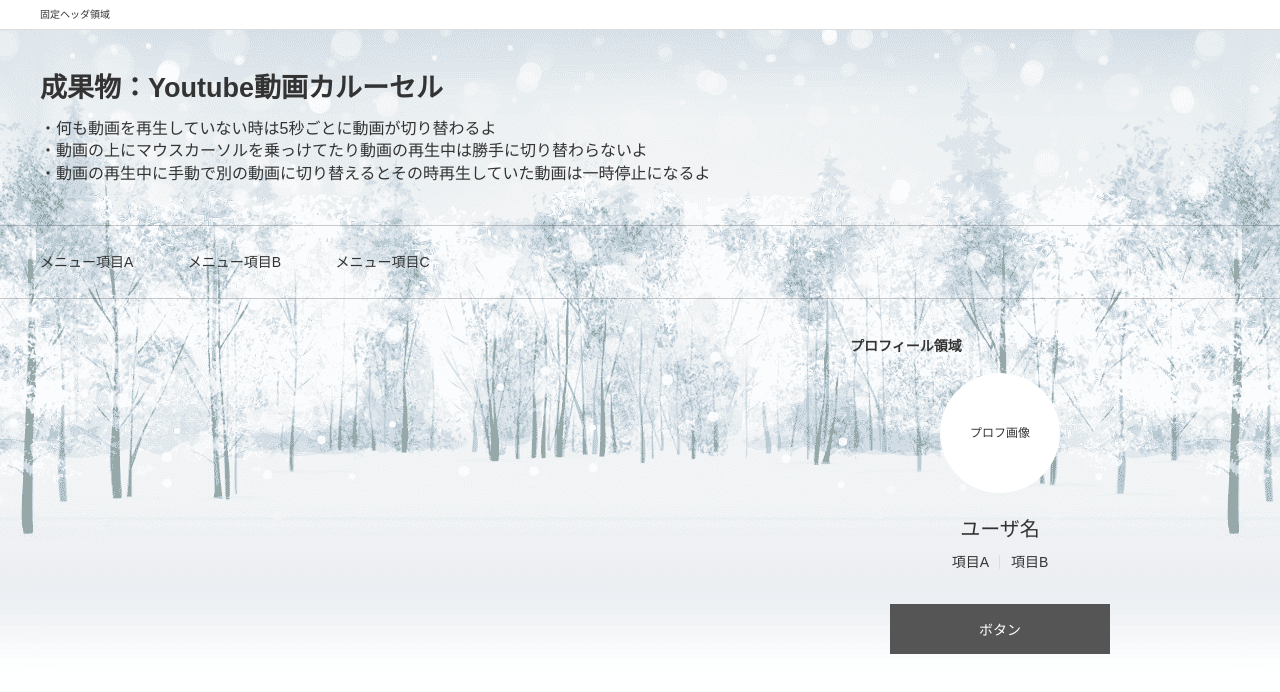
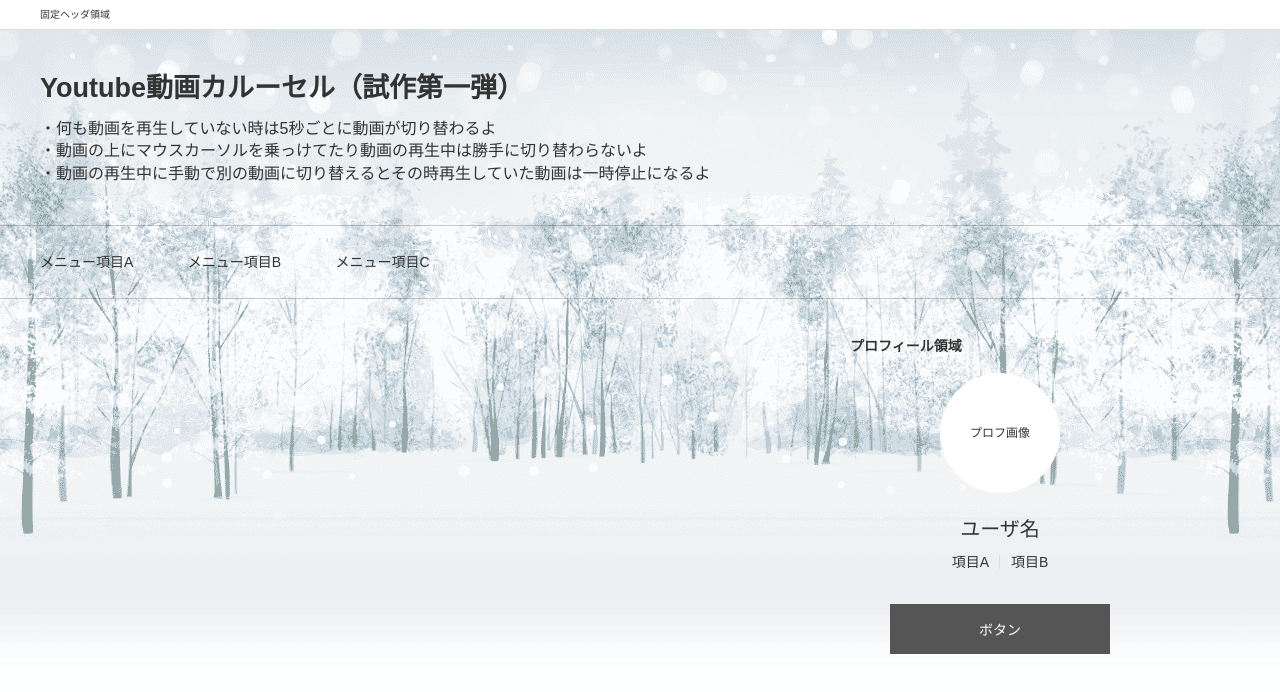
Before and after one commit to yousei-kei-danshi/yousei-kei-danshi.github.io, a plain HTML site: page contents/yt-video-carousel/index.html in a window 1280 px wide. Drawn offline with nearby package versions, Linux system fonts and the light colour scheme.

Commit message:
Change title and header.
protptype => 1st experimental prototype

```diff
--- a/contents/yt-video-carousel/index.html
+++ b/contents/yt-video-carousel/index.html
@@ -1,6 +1,6 @@
 <!DOCTYPE html>
 <head>
-  <title>video carousel ( prototype )</title>
+  <title>Youtube video carousel ( 1st experimental prototype )</title>
   <meta charset="utf-8" />
   <link rel="stylesheet" href="//fonts.googleapis.com/earlyaccess/notosansjapanese.css"/>
   <link rel="stylesheet" href="//cdnjs.cloudflare.com/ajax/libs/slick-carousel/1.8.1/slick.min.css"/>
@@ -31,7 +31,7 @@
         <a href="javascript:void(0)">
           <div class="skin-headerTitle">
             <h1 class="skin-blogMainTitle">
-            成果物：Youtube動画カルーセル
+            Youtube動画カルーセル（試作第一弾）
             </h1>
             <p class="skin-blogSubTitle">
               ・何も動画を再生していない時は5秒ごとに動画が切り替わるよ<br>
```
